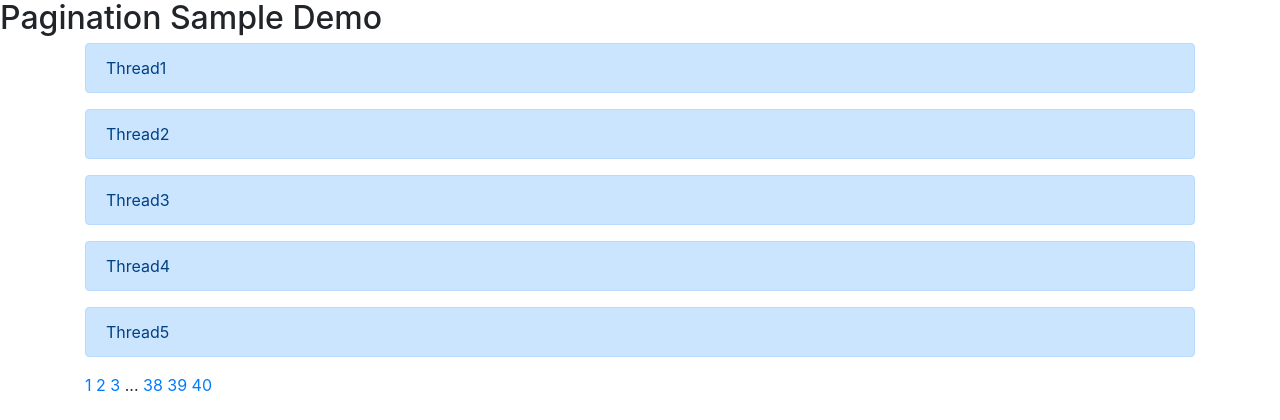
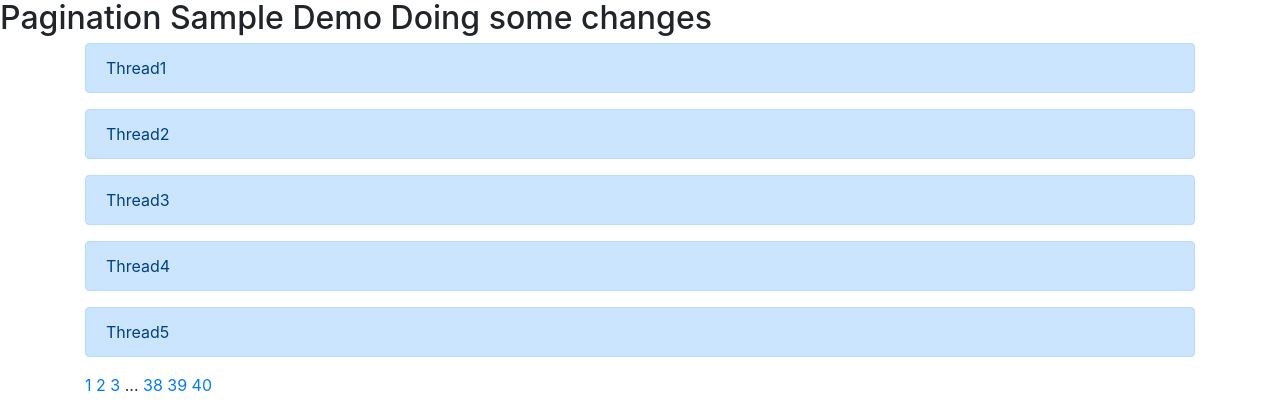
Before and after one commit to udit0612joshi/psychic-barnacle-dockerflask, a Flask app: page /thread/1 in a window 1280 px wide. Shown: the top 420 px of the page. Run offline with Flask 2, Linux system fonts and the light colour scheme; data comes from the database, SQL or seed files in the repository; some libraries are stand-ins or nearby versions.

Commit message:
Update from https://github.com/udit0612joshi/dockerflask/commit/58085f89a3331be3304776e039bcbe234f80e787

```diff
--- a/templates/index.html
+++ b/templates/index.html
@@ -4,7 +4,7 @@
 
     <title>Pagination</title>
 
-    <h2>Pagination Sample Demo</h2>
+    <h2>Pagination Sample Demo Doing some changes</h2>
 
     <!-- Bootstrap core CSS -->
     <link rel="stylesheet" href="https://maxcdn.bootstrapcdn.com/bootstrap/4.0.0-beta/css/bootstrap.min.css" integrity="sha384-/Y6pD6FV/Vv2HJnA6t+vslU6fwYXjCFtcEpHbNJ0lyAFsXTsjBbfaDjzALeQsN6M" crossorigin="anonymous">
```
